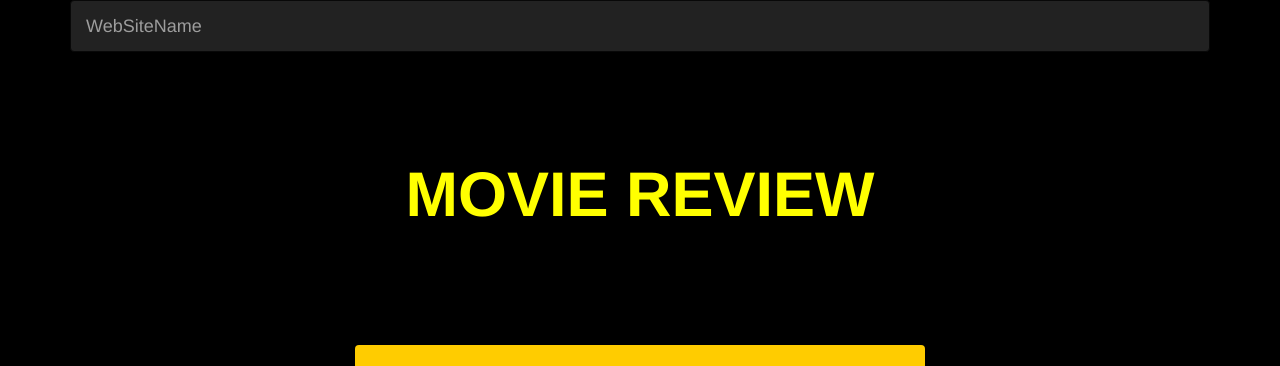
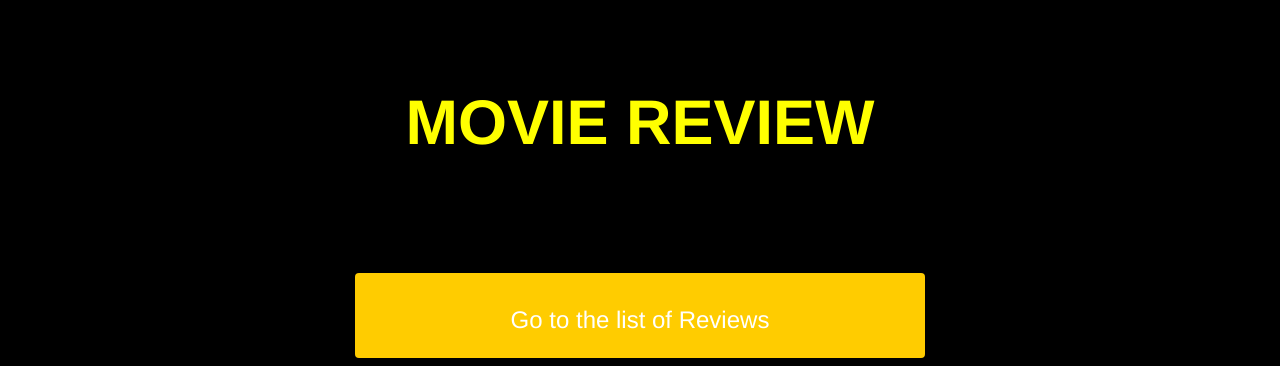
Before and after one commit to mamtoraah/Movie-Review-Sentiment-Analysis, a Django app: page /review/graph/ in a window 1280 px wide. Shown: the top 366 px of the page. Run offline with Django 3.2, Linux system fonts and the light colour scheme; some libraries are stand-ins or nearby versions.

Commit message:
template update

```diff
--- a/MovieReviewApp/templates/MovieReviewApp/graph.html
+++ b/MovieReviewApp/templates/MovieReviewApp/graph.html
@@ -14,7 +14,7 @@
     </button>
   </a> <br>
 </div>
-{{data}}
+
 <style>
   #graph {
     background-color: black;
--- a/MovieReviewApp/templates/base.html
+++ b/MovieReviewApp/templates/base.html
@@ -30,7 +30,7 @@
   {%block head%}<title>Document</title>{%endblock%}
 </head>
 
-<nav class="navbar navbar-inverse">
+<!-- <nav class="navbar navbar-inverse">
   <div class="container-fluid">
     <div class="navbar-header">
       <a class="navbar-brand" href="#">WebSiteName</a>
@@ -50,7 +50,7 @@
 {#      <li><a href="#">Page 3</a></li>#}
 {#    </ul>#}
   </div>
-</nav>
+</nav> -->
 <body class="container" style="background-color: black;">
 
   <br>
```
